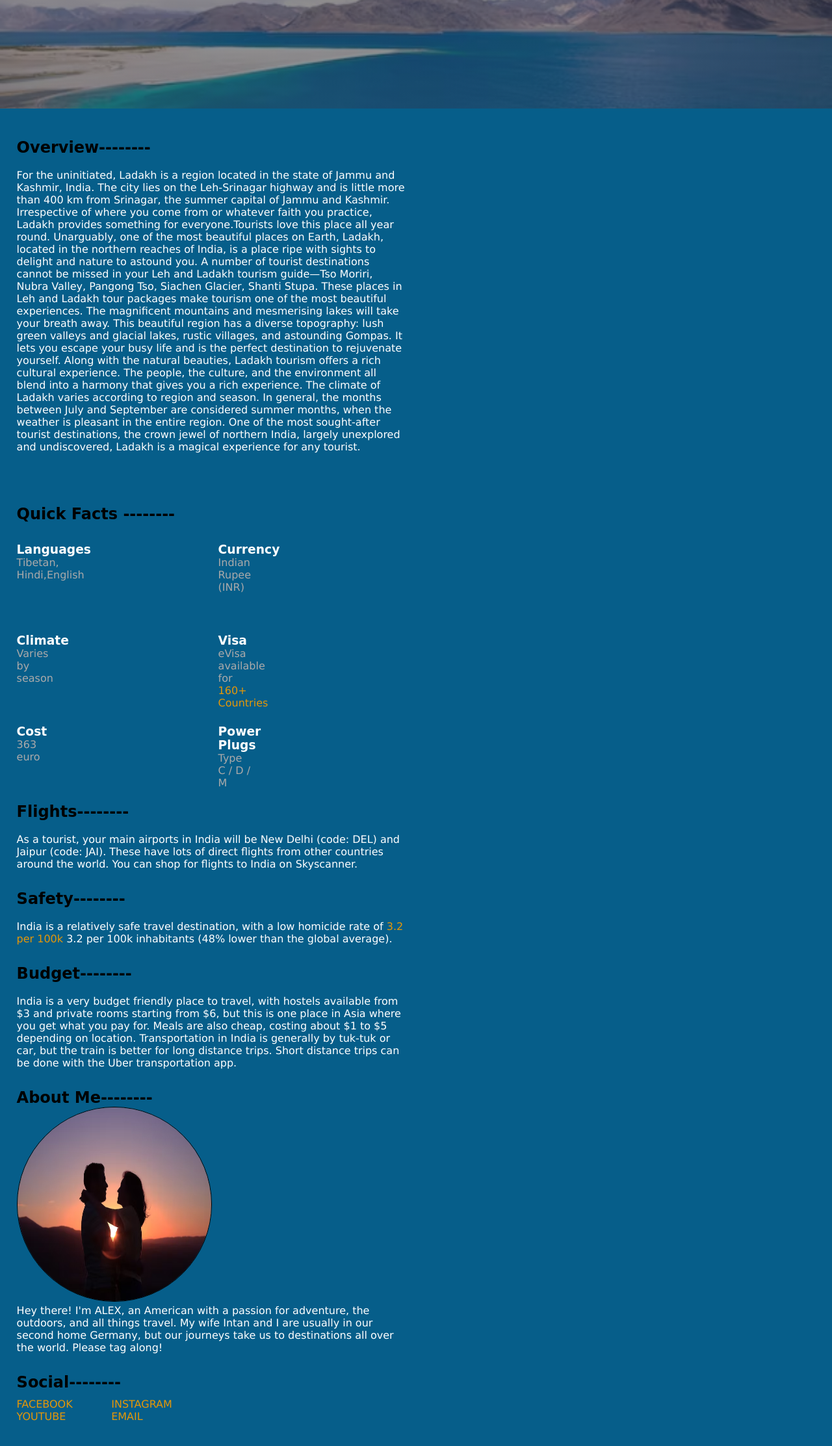
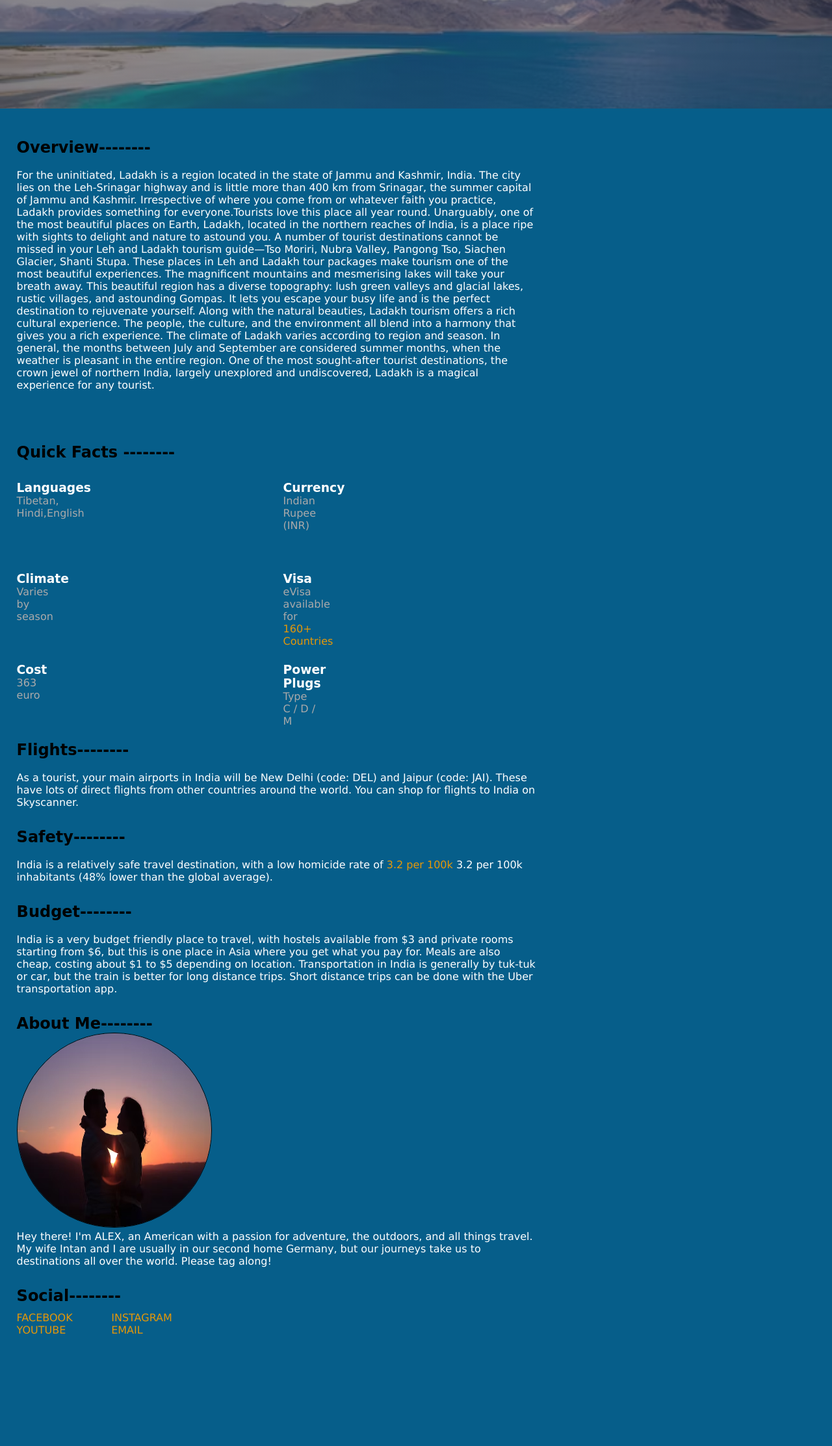
Before and after one commit to supriyakavathekar/Travel_blog, a plain HTML site: page leh-ladakh.html in a window 1280 px wide. Shown: the part 333-2558 px from the top of the page at 65% size. After the commit the page ends 2444 px from the top, so only its background shows below. Drawn offline with Linux system fonts and the light colour scheme; a web font is replaced by a local one.

Commit message:
chnaged file accoriding to min width 768

```diff
--- a/style.css
+++ b/style.css
@@ -473,6 +473,17 @@ header {
     width: 320px;
     height: 250px;
   }
+
+  /* leh-ladakh page */
+
+  .leh-info{
+    width: 800px;
+  }
+
+  .about-me {
+    width: 800px;
+  }
+
 }
 
 /* Large devices (laptops/desktops, 992px and up) */
```
